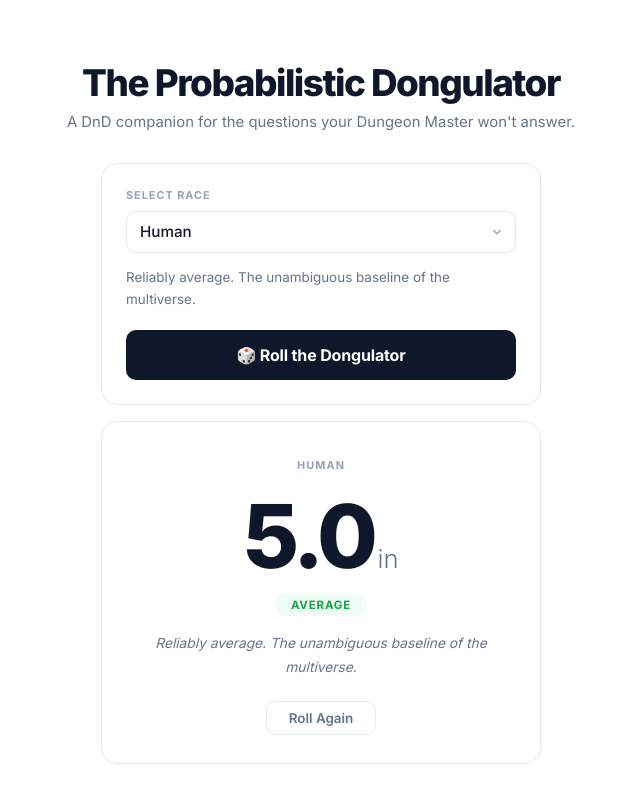
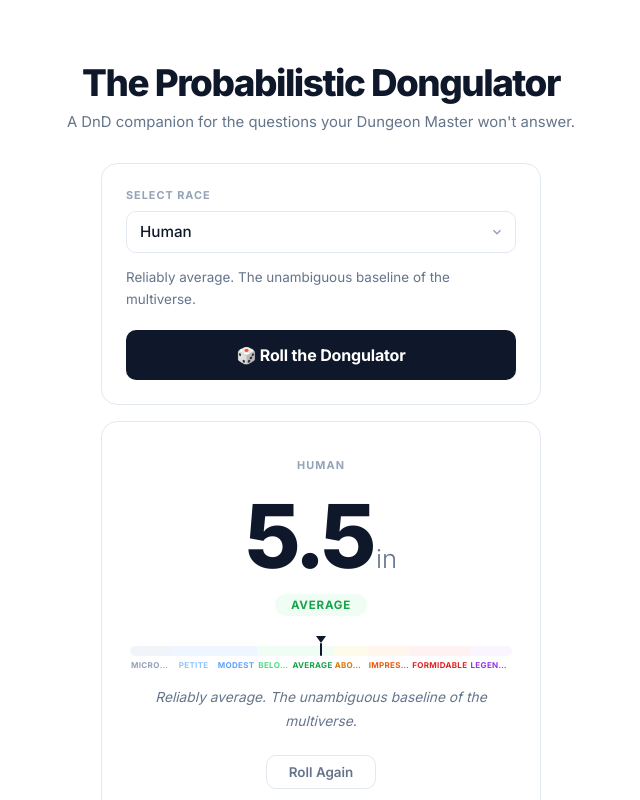
Before and after one commit to ippacko/probabilistic-dongulator, a plain HTML site: page index.html in a window 1280 px wide. Both pictures are taken after a click on the button "🎲 Roll the Dongulator". Shown: the top 800 px of the page, without its empty margins (319-959 px from the left). Drawn offline with Linux system fonts and the light colour scheme.

Commit message:
Add proportional scale display and skew rolls slightly higher

```diff
--- a/index.html
+++ b/index.html
@@ -195,6 +195,62 @@
       border-color: #cbd5e1;
     }
 
+    /* ── Scale ─────────────────────────────── */
+    .scale-wrap {
+      margin: 20px 4px 2px;
+    }
+    .scale-track {
+      position: relative;
+      padding-top: 10px;
+    }
+    .scale-bar {
+      display: flex;
+      height: 10px;
+      border-radius: 5px;
+      overflow: hidden;
+    }
+    .scale-seg { height: 100%; }
+    .scale-pointer {
+      position: absolute;
+      top: 0;
+      left: 0;
+      transform: translateX(-50%);
+      transition: left 0.3s ease;
+    }
+    .scale-pointer::before {
+      content: '';
+      display: block;
+      margin: 0 auto;
+      width: 0;
+      border-left: 5px solid transparent;
+      border-right: 5px solid transparent;
+      border-top: 7px solid var(--text);
+    }
+    .scale-pointer::after {
+      content: '';
+      display: block;
+      margin: 0 auto;
+      width: 2px;
+      height: 13px;
+      background: var(--text);
+      border-radius: 1px;
+    }
+    .scale-lbls {
+      display: flex;
+      margin-top: 4px;
+    }
+    .scale-lbl {
+      font-size: 0.5rem;
+      font-weight: 700;
+      text-transform: uppercase;
+      letter-spacing: 0.04em;
+      text-align: center;
+      overflow: hidden;
+      text-overflow: ellipsis;
+      white-space: nowrap;
+      padding: 0 1px;
+    }
+
     /* ── Animation ─────────────────────────── */
     @keyframes fade-up {
       from { opacity: 0; transform: translateY(10px); }
@@ -273,6 +329,13 @@
         <span class="result-number" id="result-number"></span><span class="result-unit" id="result-unit">in</span>
       </div>
       <div class="result-badge" id="result-badge"></div>
+      <div class="scale-wrap hidden" id="scale-wrap">
+        <div class="scale-track">
+          <div class="scale-bar" id="scale-bar"></div>
+          <div class="scale-pointer" id="scale-pointer"></div>
+        </div>
+        <div class="scale-lbls" id="scale-lbls"></div>
+      </div>
       <p class="result-flavor" id="result-flavor"></p>
       <button class="reroll-btn" onclick="roll()">Roll Again</button>
     </div>
@@ -365,6 +428,40 @@ function normalRng(mean, std) {
   return mean + std * z;
 }
 
+// More random (1.25× std) and slightly skewed higher (+0.3 std shift)
+function rollDong(mean, std) {
+  return normalRng(mean + std * 0.3, std * 1.25);
+}
+
+// ─────────────────────────────────────────────────────────────────
+// Scale renderer
+// ─────────────────────────────────────────────────────────────────
+const SCALE_MIN = 1.0;
+const SCALE_MAX = 10.0;
+
+function renderScale(value) {
+  const range = SCALE_MAX - SCALE_MIN;
+  let barSegs = '';
+  let lblSegs = '';
+
+  for (let i = 0; i < DESCRIPTORS.length; i++) {
+    const d = DESCRIPTORS[i];
+    const lo = i === 0 ? SCALE_MIN : Math.max(SCALE_MIN, DESCRIPTORS[i - 1].max);
+    const hi = d.max === Infinity ? SCALE_MAX : Math.min(d.max, SCALE_MAX);
+    if (hi <= lo) continue;
+    const pct = ((hi - lo) / range * 100).toFixed(2);
+    barSegs += `<div class="scale-seg" style="width:${pct}%;background:${d.bg}"></div>`;
+    lblSegs += `<div class="scale-lbl" style="width:${pct}%;color:${d.fg}">${d.label}</div>`;
+  }
+
+  const clampedVal = Math.max(SCALE_MIN, Math.min(SCALE_MAX, value));
+  const needlePct  = ((clampedVal - SCALE_MIN) / range * 100).toFixed(2);
+
+  document.getElementById('scale-bar').innerHTML     = barSegs;
+  document.getElementById('scale-lbls').innerHTML    = lblSegs;
+  document.getElementById('scale-pointer').style.left = needlePct + '%';
+}
+
 
 // ─────────────────────────────────────────────────────────────────
 // UI
@@ -386,16 +483,19 @@ function roll() {
   const badge = document.getElementById('result-badge');
   const unit  = document.getElementById('result-unit');
 
+  const scaleWrap = document.getElementById('scale-wrap');
+
   if (race.mean === null) {
     document.getElementById('result-number').textContent = 'N/A';
     unit.style.display = 'none';
     badge.textContent = 'Consult Your DM';
     badge.style.background = '#f1f5f9';
     badge.style.color = '#94a3b8';
+    scaleWrap.classList.add('hidden');
   } else {
     unit.style.display = '';
     let size;
-    do { size = normalRng(race.mean, race.std); } while (size < 0.5);
+    do { size = rollDong(race.mean, race.std); } while (size < 0.5);
     size = Math.round(size * 10) / 10;
 
     const desc = DESCRIPTORS.find(d => size < d.max);
@@ -403,6 +503,8 @@ function roll() {
     badge.textContent = desc.label;
     badge.style.background = desc.bg;
     badge.style.color = desc.fg;
+    renderScale(size);
+    scaleWrap.classList.remove('hidden');
   }
 
   card.classList.remove('hidden', 'animate');
```
